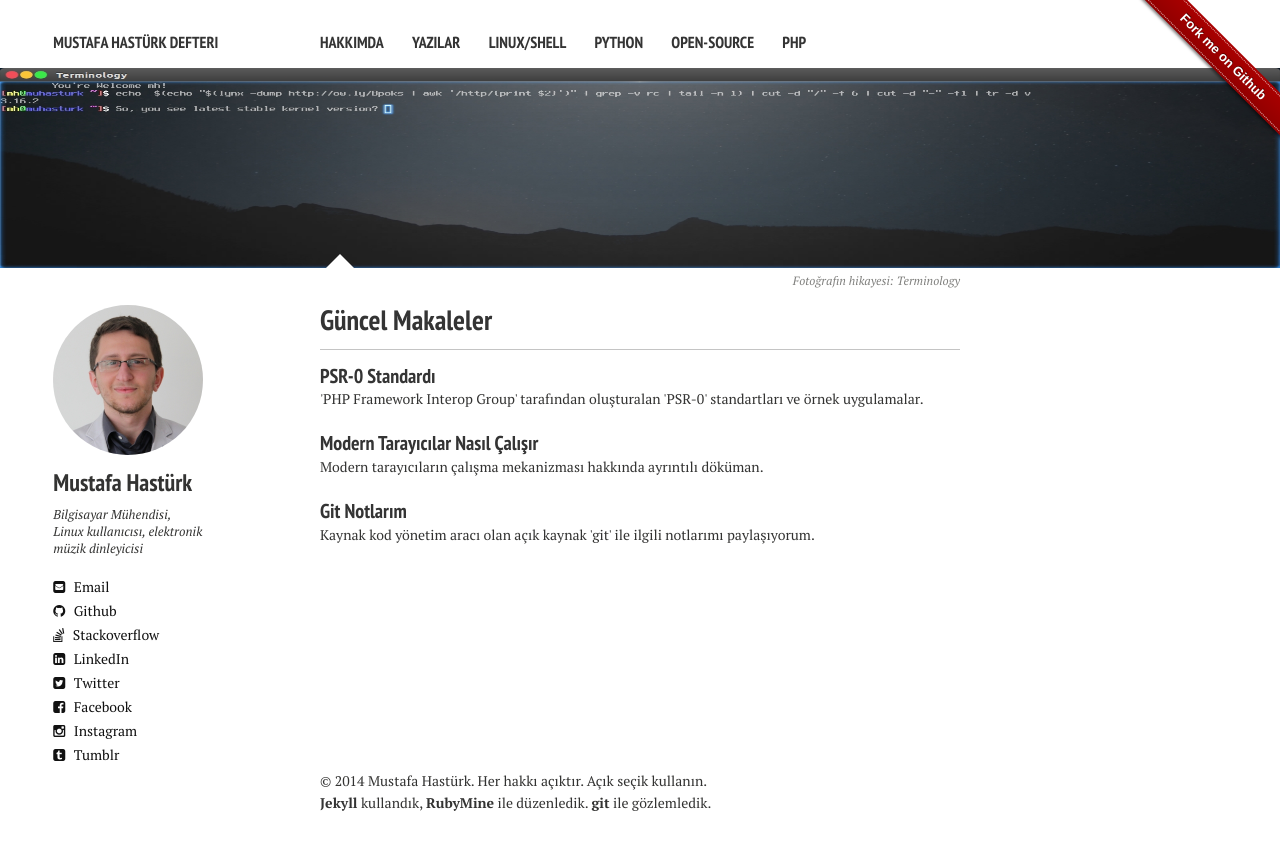
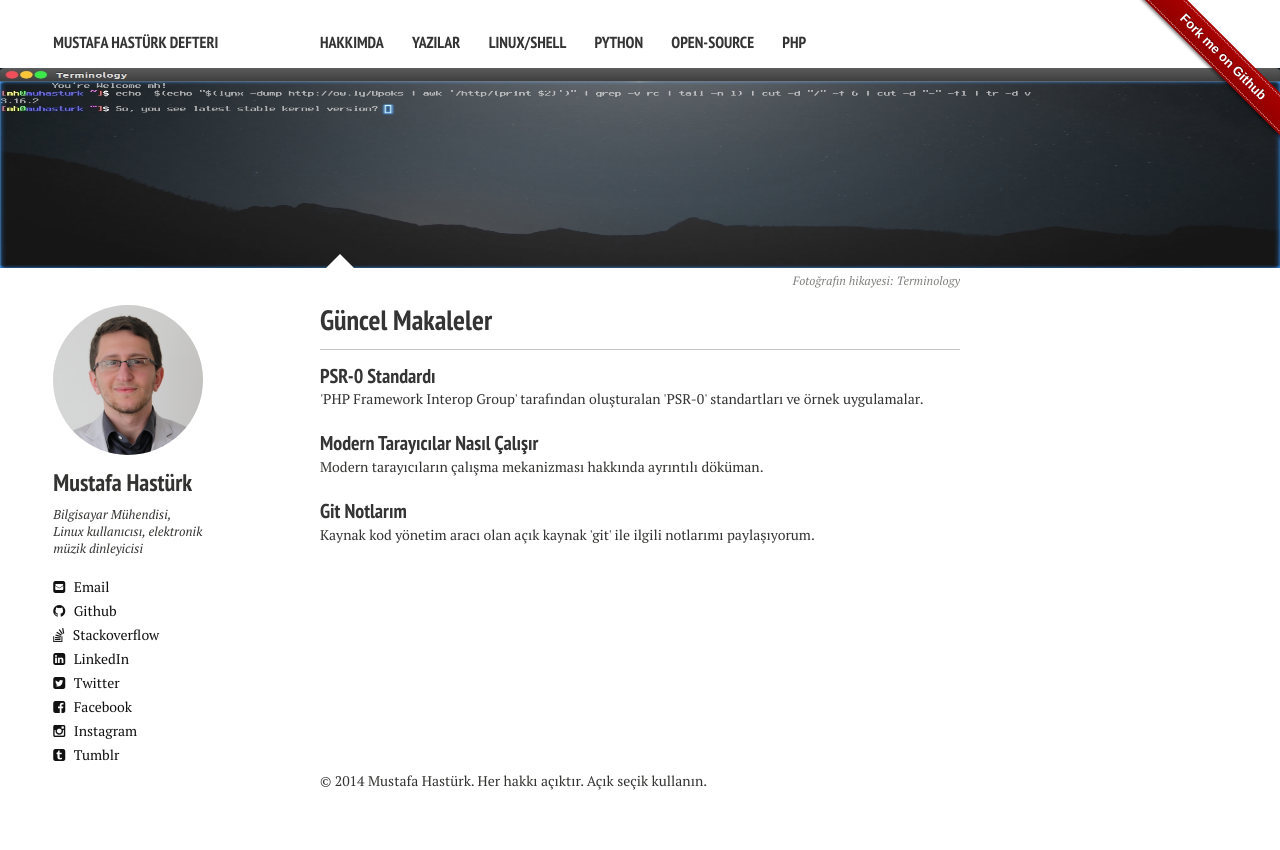
Before and after one commit to HalimAkbyk/muhasturk.github.io, a Jekyll site: the page built from index.md, in a window 1280 px wide. Shown: the top 850 px of the page. Built offline with Jekyll 4.4.1, drawn with Linux system fonts in a browser that asks for light colours; nearby versions of some CDN libraries; Markdown is read by kramdown in place of the engine named in the settings.

Commit message:
picture resized, footer changed

```diff
--- a/_includes/_footer.html
+++ b/_includes/_footer.html
@@ -12,7 +12,4 @@
 </div><!-- /.google-ads -->
 {% endif %}
 
-<span>&copy; {{ site.time | date: '%Y' }} {{ site.owner.name }}. Her hakkı açıktır. Açık seçik kullanın.<br>
-    <a href="http://jekyllrb.com"><strong>Jekyll</strong></a> kullandık,
-    <strong>RubyMine</strong> ile düzenledik. <strong>git</strong> ile gözlemledik.
-</span>
+<span>&copy; {{ site.time | date: '%Y' }} {{ site.owner.name }}. Her hakkı açıktır. Açık seçik kullanın.</span>
```
Also changed, not shown: images/hbw/flow.png, images/hbw/layers.png, images/hbw/statcounter_global_stats.png.
